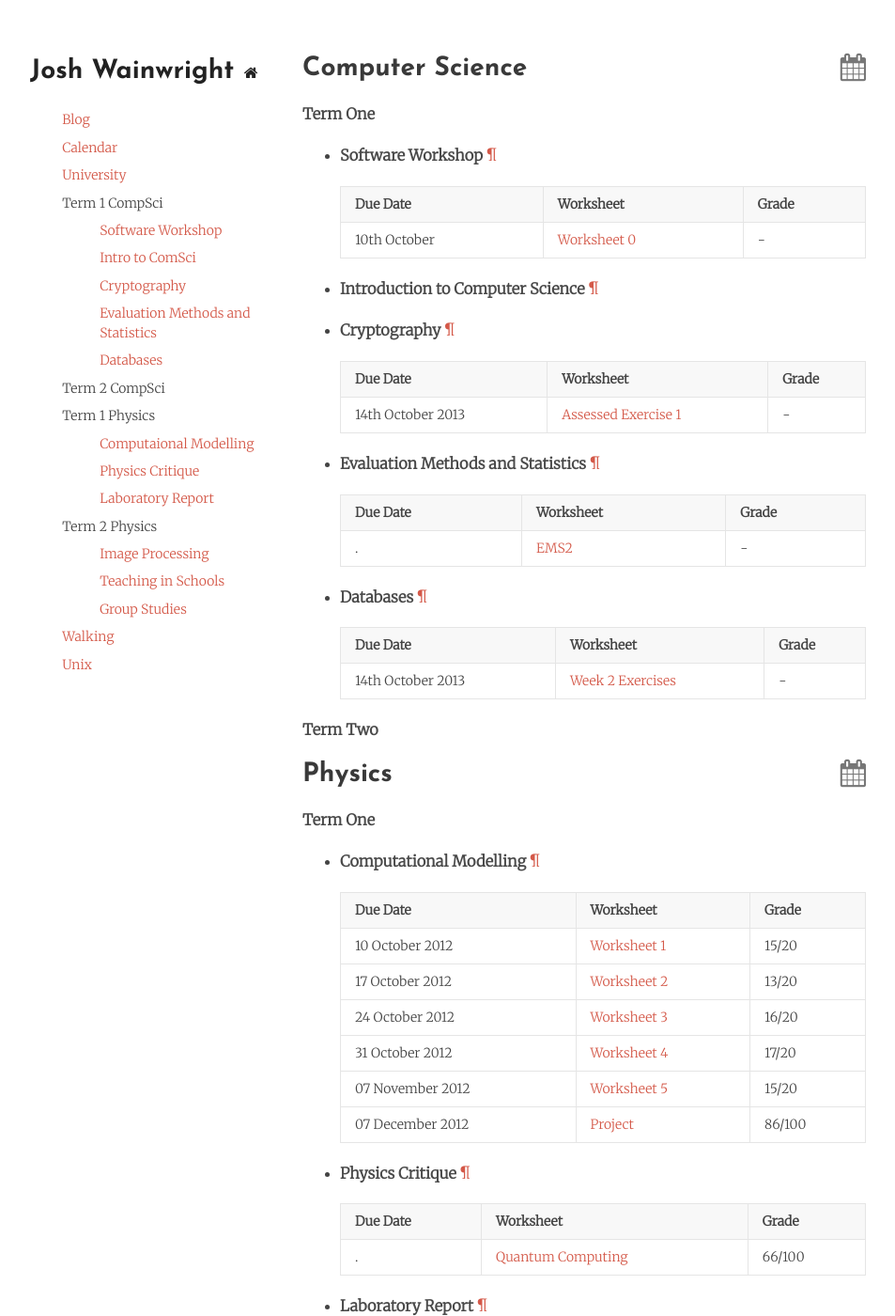
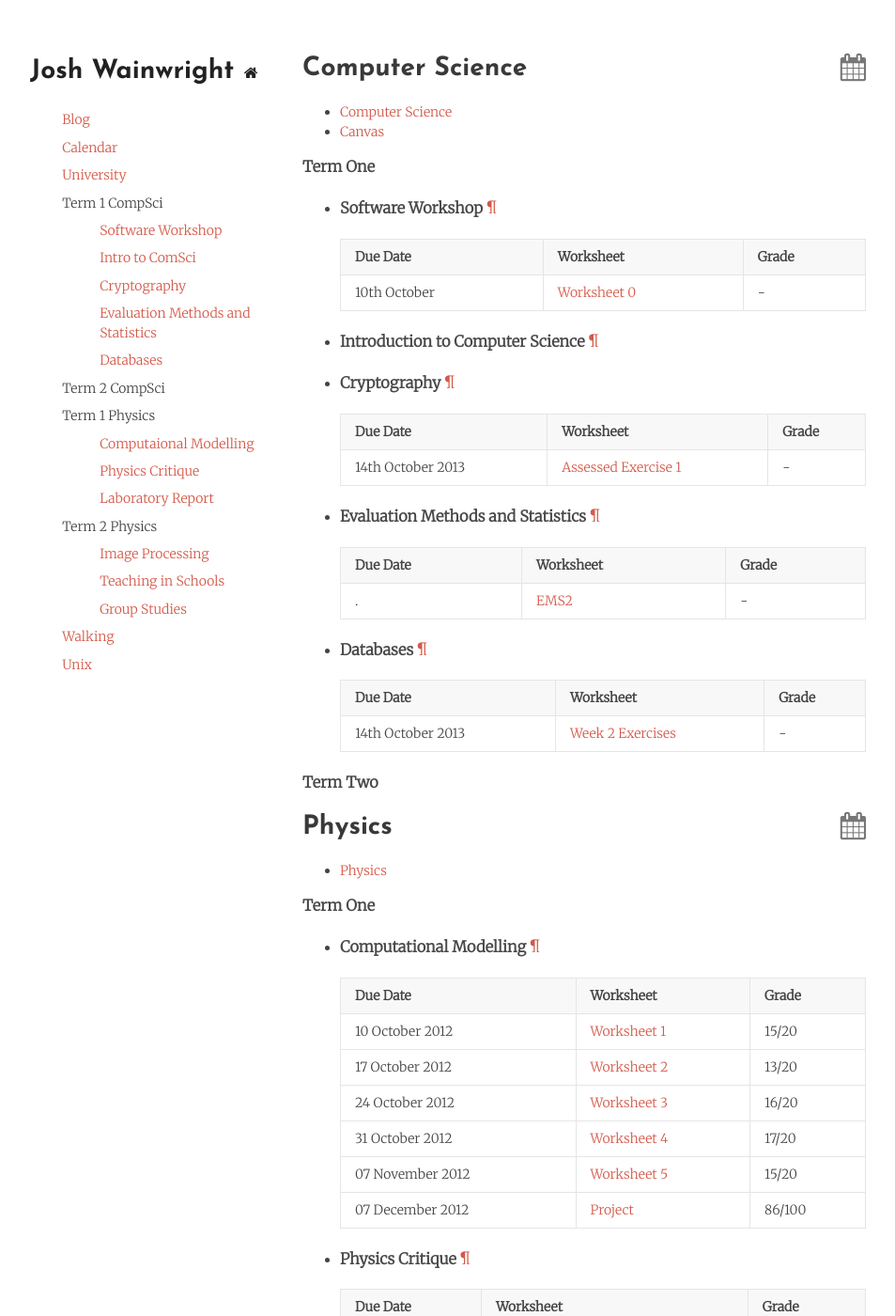
Before and after one commit to jaw42/jaw42.github.com, a Jekyll site: the page built from university/index.html, in a window 1280 px wide and 1400 px high. Shown: the whole window at 94% size, without its empty margins (148-1101 px from the left). Built offline with Jekyll 4.4.1, drawn with Linux system fonts in a browser that asks for light colours.

Commit message:
Added useful links

```diff
--- a/university/university.xml
+++ b/university/university.xml
@@ -3,6 +3,14 @@
 	<COURSE>
 		<TITLE>Computer Science</TITLE>
 		<TIMETABLE>http://www.cs.bham.ac.uk/internal/timetables/2013/TT-PGCS1-S1.pdf</TIMETABLE>
+		<USEFULLINK>
+			<LINK>http://cs.bham.ac.uk/internal</LINK>
+			<NAME>Computer Science</NAME>
+		</USEFULLINK>
+		<USEFULLINK>
+			<LINK>https://birmingham.instructure.com/</LINK>
+			<NAME>Canvas</NAME>
+		</USEFULLINK>
 		<TERM>
 			<NUMBER>One</NUMBER>
 			<MODULE>
@@ -56,6 +64,10 @@
 	</COURSE>
 	<COURSE>
 		<TITLE>Physics</TITLE>
+		<USEFULLINK>
+			<LINK>http://www.birmingham.ac.uk/schools/physics/index.aspx</LINK>
+			<NAME>Physics</NAME>
+		</USEFULLINK>
 		<TIMETABLE>../files/phys_sem2_timetable.pdf</TIMETABLE>
 		<TERM>
 			<NUMBER>One</NUMBER>
```
Also changed, not shown: university/index.html (+16 -0 lines).
